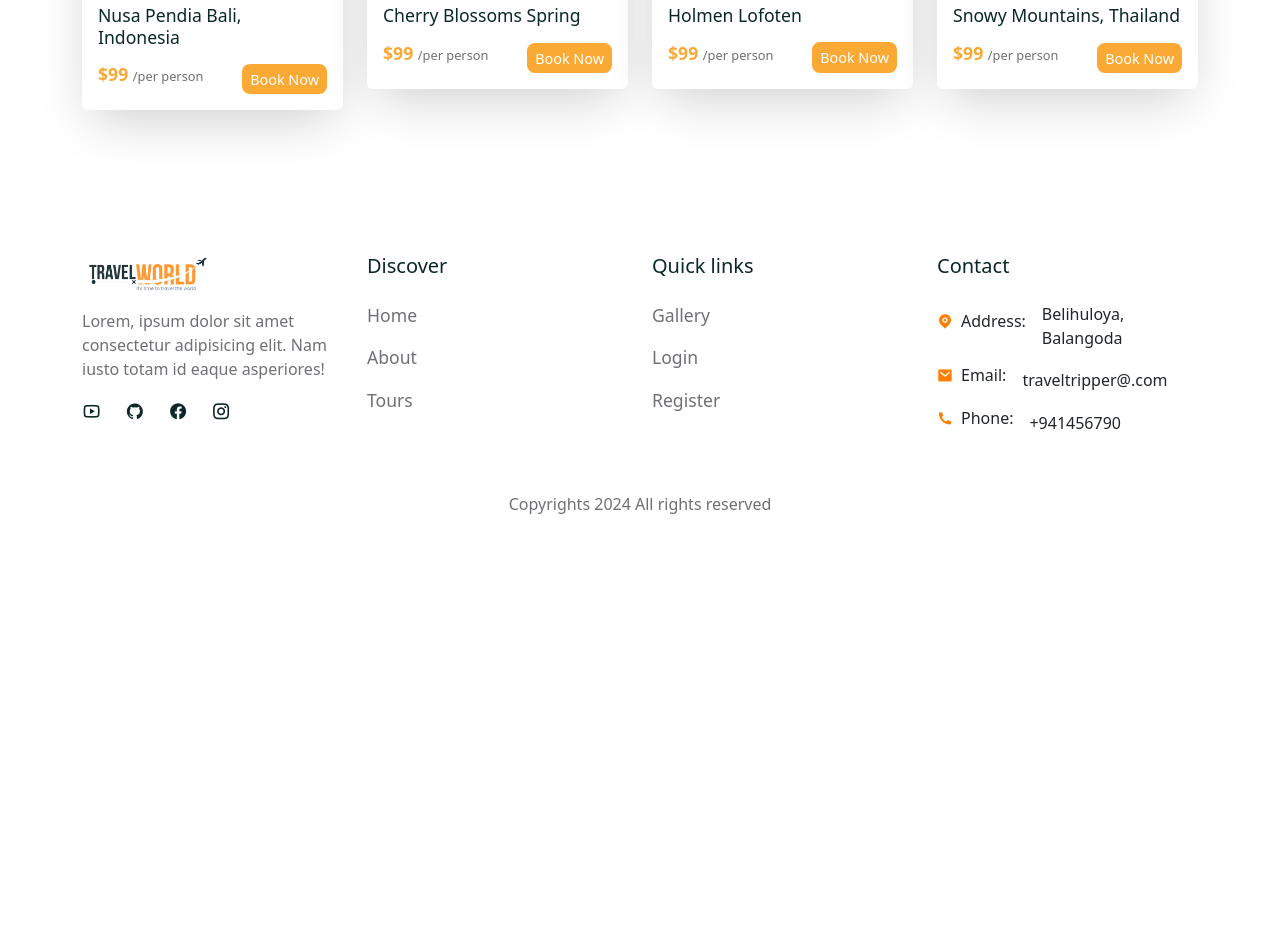
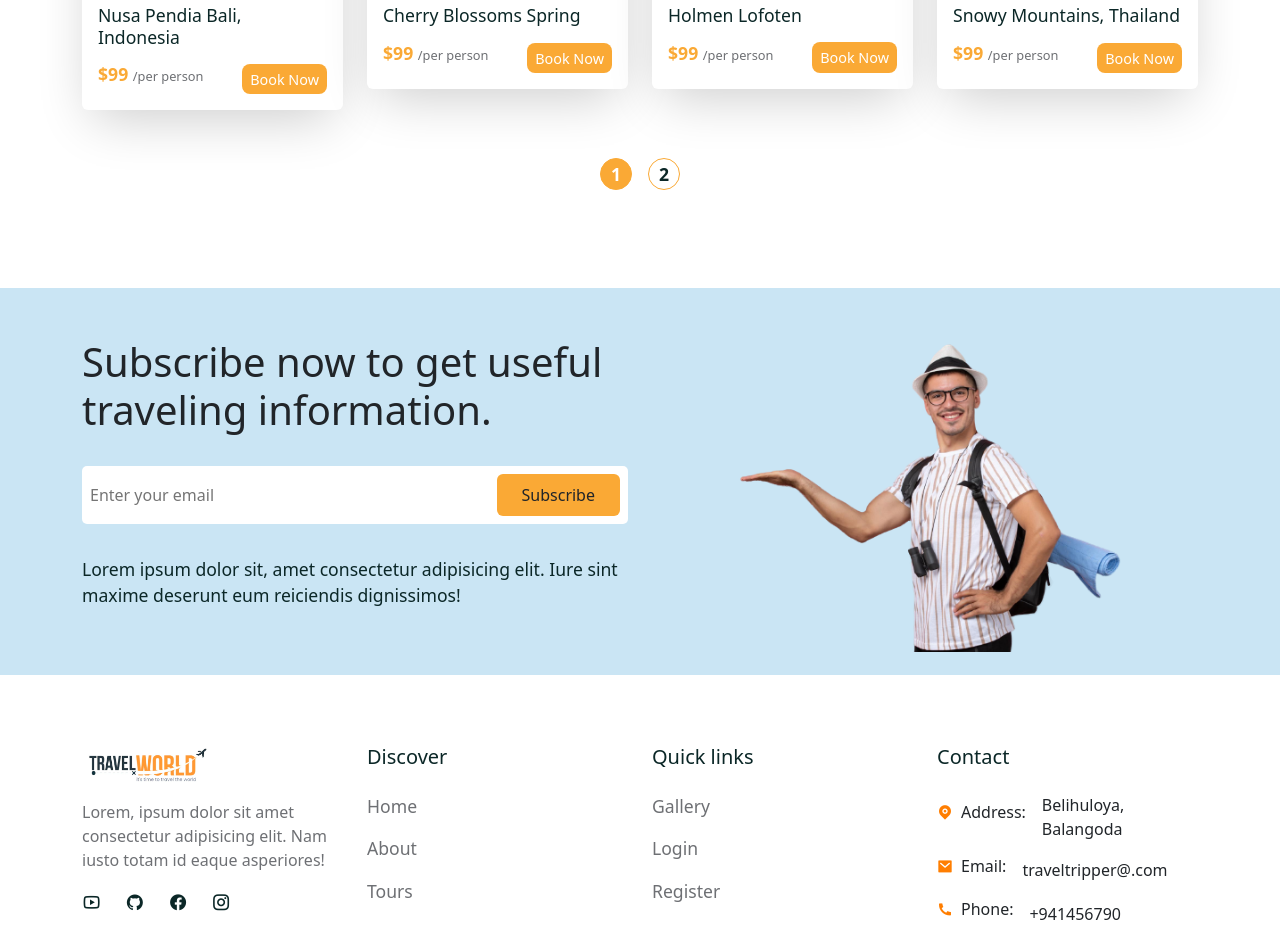
Before and after one commit to Chandimaisuru/TravelTripper, a React (Vite) app in the folder frontend/: page /tours in a window 1280 px wide. Shown: the part 1180-2111 px from the top of the page. Before the commit the page ends 1742 px from the top, so only its background shows below. Built offline with nearby package versions, Linux system fonts and the light colour scheme; a web font is replaced by a local one.

Commit message:
Tour Section done

```diff
--- a/frontend/src/pages/Home.jsx
+++ b/frontend/src/pages/Home.jsx
@@ -205,12 +205,13 @@ function Home() {
         </Container>
       </section>
 
-      {/* ==================testimonial section end========== */}
+
+     {/* ===========Newsletter================ */}
 
       <Newsletter/>
 
 
-      <Tours/>
+
 
 
     </>
--- a/frontend/src/pages/Tours.jsx
+++ b/frontend/src/pages/Tours.jsx
@@ -1,4 +1,4 @@
-import React from 'react'
+import React, { useEffect, useState } from 'react'
 import CommonSection from '../shared/CommonSection'
 
 import '../styles/tour.css'
@@ -10,6 +10,15 @@ import { Col, Container,Row } from 'reactstrap';
 
 
 function Tours() {
+
+  const [pageCount,setPageCount] = useState(0);
+  const [page,setPage] =useState(0);
+
+  useEffect (() =>{
+    const pages = Math.ceil(5/4); //later we will use backend count
+    setPageCount(pages);
+
+  }, [page])
   return (
     <>
 
@@ -32,10 +41,12 @@ function Tours() {
              </Col>
            ))}
 
-           {/* <Col lg='12'>
+           <Col lg='12'>
                <div className='gap-3 mt-4 pagination d-flex align-items-center justify-content-center'>
                 {[...Array(pageCount).keys()].map(number =>(
-                  <span key={number} onClick={number}>
+                  <span key={number} onClick={()=> setPage(number)}
+                  className={page === number ? "active__page" : ""}
+                  >
                     {number + 1}
 
                   </span>
@@ -44,10 +55,11 @@ function Tours() {
                 }
 
                </div>
-           </Col> */}
+           </Col>
         </Row>
        </Container>
      </section>
+     <Newsletter/>
 
     </>
   )
--- a/frontend/src/styles/tour.css
+++ b/frontend/src/styles/tour.css
@@ -0,0 +1,22 @@
+
+.pagination span{
+    width: 2rem;
+    height: 2rem;
+    padding: 5px;
+    border-radius: 50px;
+    display: flex;
+    align-items: center;
+    justify-content: center;
+    border: 1px solid var(--secondary-color);
+    color: var(--heading-color);
+    font-size: 1.1rem;
+    cursor: pointer;
+    font-weight: 700;
+
+
+}
+
+.active__page{
+    background: var(--secondary-color);
+    color: #fff !important;
+}
```
